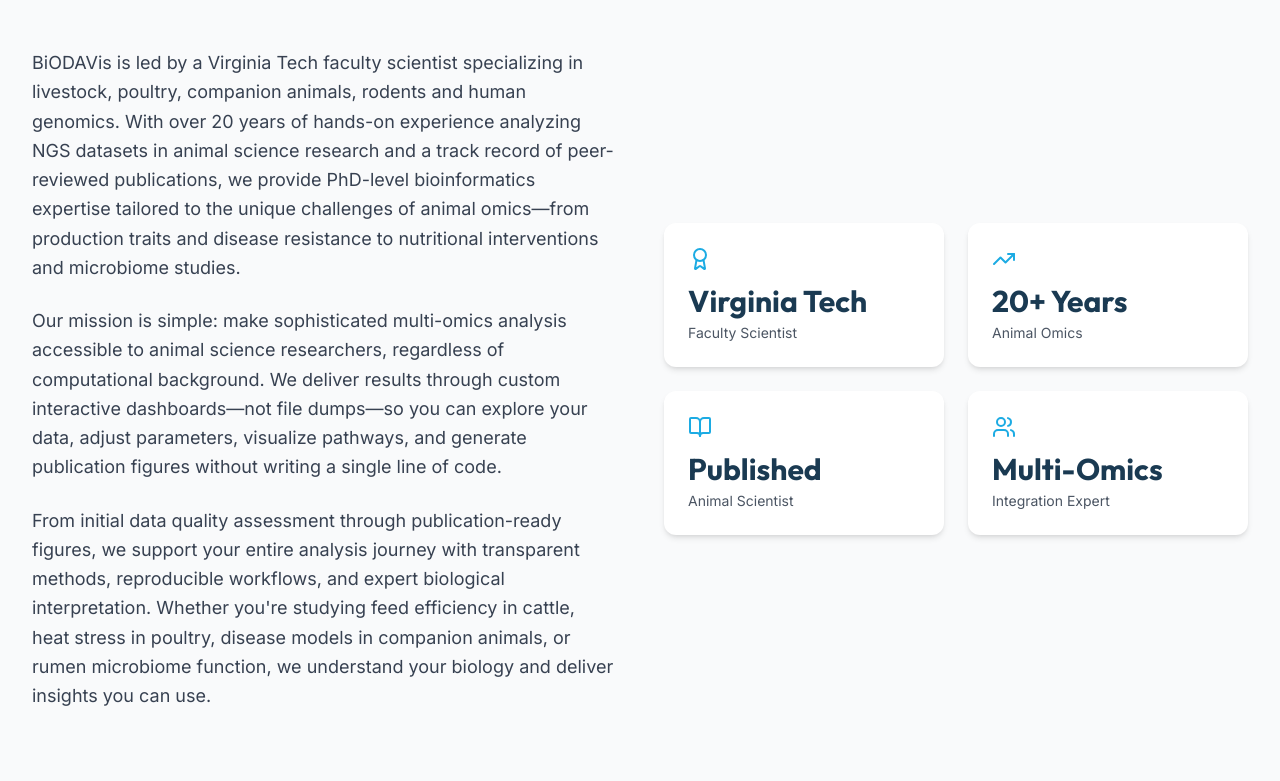
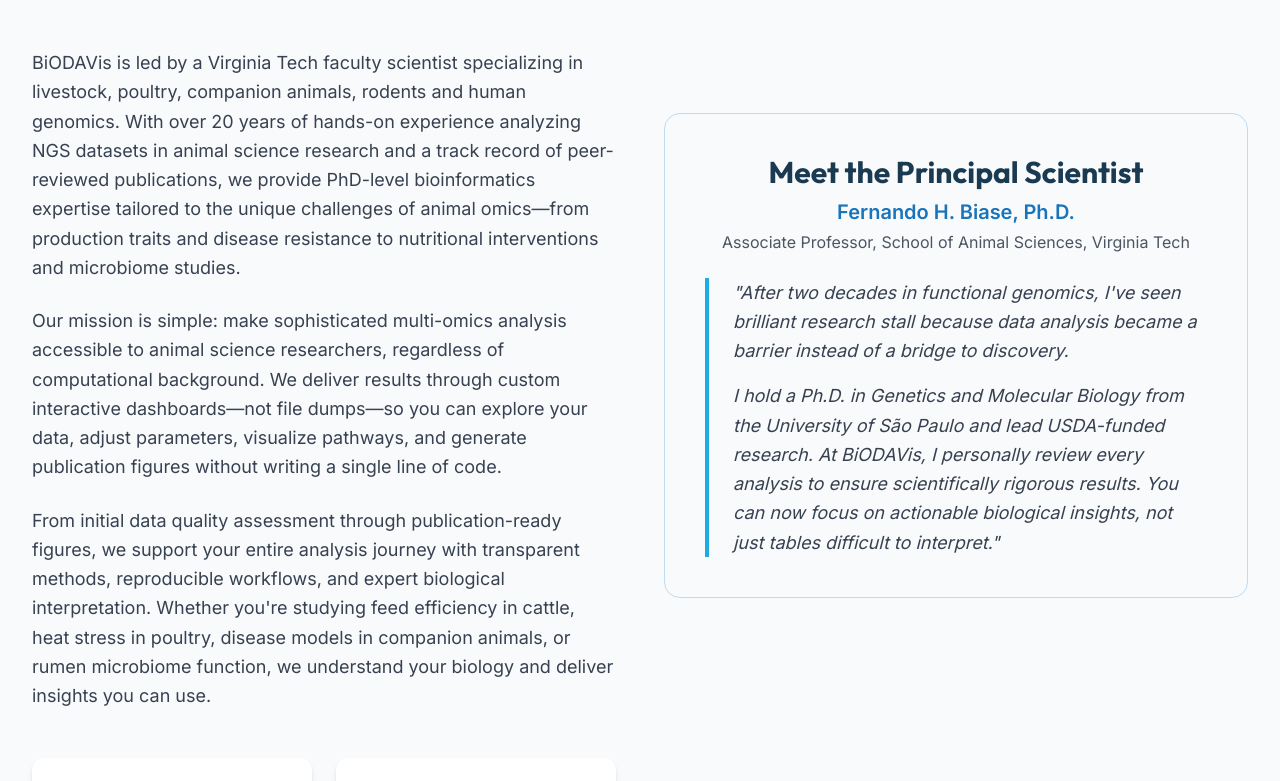
Before and after one commit to Biase-Lab/biodavis, a Next.js app: page / in a window 1280 px wide. Shown: the part 1048-1829 px from the top of the page. Built offline with nearby package versions, Linux system fonts and the light colour scheme.

Commit message:
Update About.tsx

```diff
--- a/src/components/sections/About.tsx
+++ b/src/components/sections/About.tsx
@@ -57,6 +57,28 @@
             </div>
           </AnimatedSection>
 
+          <AnimatedSection delay={0.15}>
+            <div className="bg-gradient-to-br from-primary-50 to-accent-50 rounded-2xl p-8 md:p-10 mb-12 border border-primary-100">
+              <h3 className="text-2xl md:text-3xl font-bold text-primary-900 mb-2 font-heading text-center">
+                Meet the Principal Scientist
+              </h3>
+              <p className="text-xl font-semibold text-primary-700 mb-1 text-center">
+                Fernando H. Biase, Ph.D.
+              </p>
+              <p className="text-md text-gray-600 mb-6 text-center">
+                Associate Professor, School of Animal Sciences, Virginia Tech
+              </p>
+              <blockquote className="text-lg text-gray-700 leading-relaxed italic border-l-4 border-accent-500 pl-6 space-y-4">
+                <p>
+                  "After two decades in functional genomics, I've seen brilliant research stall because data analysis became a barrier instead of a bridge to discovery.
+                </p>
+                <p>
+                  I hold a Ph.D. in Genetics and Molecular Biology from the University of São Paulo and lead USDA-funded research. At BiODAVis, I personally review every analysis to ensure scientifically rigorous results. You can now focus on actionable biological insights, not just tables difficult to interpret."
+                </p>
+              </blockquote>
+            </div>
+          </AnimatedSection>
+
           <AnimatedSection delay={0.2}>
             <div className="grid grid-cols-2 gap-6">
               {credentials.map((credential, index) => (
```
